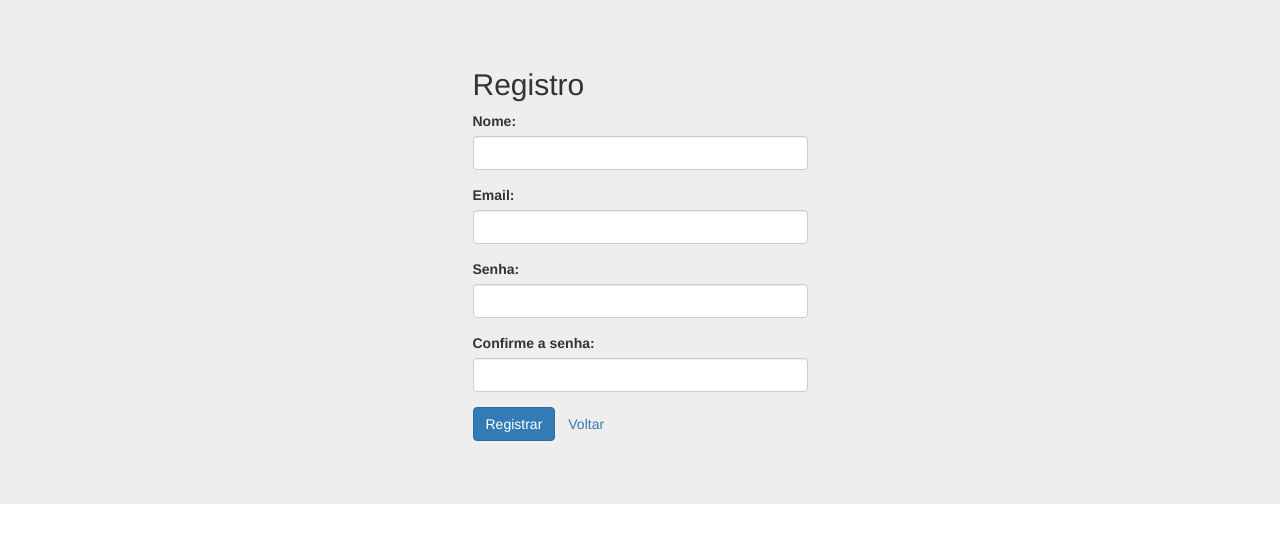
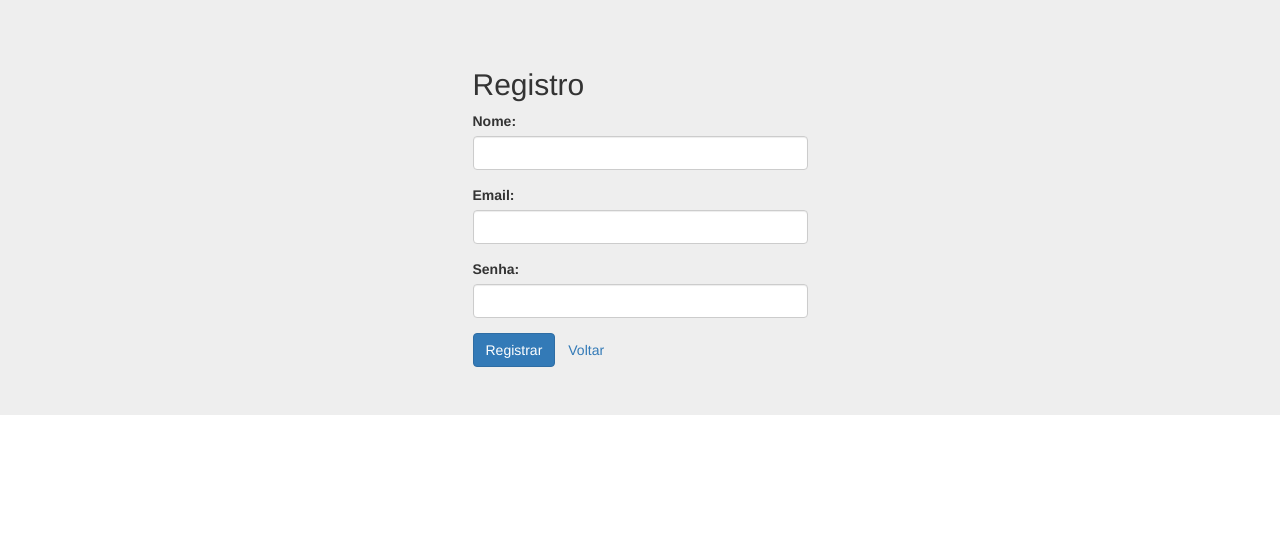
Before and after one commit to rafaelsguerra/mini-projeto-frontend, an Angular app: page /register in a window 1280 px wide. Shown: the top 542 px of the page. Built offline with nearby package versions, Linux system fonts and the light colour scheme.

Commit message:
ajeitando tretas e adicionando form no register

```diff
--- a/src/app/authentication/auth.service.ts
+++ b/src/app/authentication/auth.service.ts
@@ -18,8 +18,6 @@ export class AuthService {
   login(user: User) {
     const credentials = {email: user.email, password: user.password};
     const url = this.authApiUrl + 'login';
-
-    console.log(credentials);
 
     return this.http.post(url, credentials);
   }
--- a/src/app/home/home.component.ts
+++ b/src/app/home/home.component.ts
@@ -1,4 +1,6 @@
 import { Component, OnInit } from '@angular/core';
+
+import { User } from '../user.model';
 
 @Component({
   selector: 'app-home',
@@ -7,7 +9,13 @@ import { Component, OnInit } from '@angular/core';
 })
 export class HomeComponent implements OnInit {
 
-  constructor() { }
+  currentUser: User = new User();
+
+  constructor() {
+    this.currentUser.name = sessionStorage.name;
+    this.currentUser.email = sessionStorage.email;
+    this.currentUser.password = sessionStorage.password;
+  }
 
   ngOnInit() {
   }
--- a/src/app/register/register.component.html
+++ b/src/app/register/register.component.html
@@ -1,32 +1,61 @@
+<!--<div class="col-md-6 col-md-offset-3">-->
+
+  <!--<h2>Registro</h2>-->
+
+
+    <!--<div class="form-group">-->
+      <!--<label for="nameInput">Nome:</label>-->
+      <!--<input type="text" class="form-control" id="nameInput" name="name" #nameInput required>-->
+    <!--</div>-->
+
+    <!--<div class="form-group">-->
+      <!--<label for="emailInput">Email:</label>-->
+      <!--<input type="email" class="form-control" id="emailInput" name="email" #emailInput required>-->
+    <!--</div>-->
+
+    <!--<div class="form-group">-->
+      <!--<label for="passwordInput">Senha:</label>-->
+      <!--<input type="password" class="form-control" id="passwordInput" name="password" #passwordInput required>-->
+    <!--</div>-->
+
+    <!--<div class="form-group">-->
+      <!--<label for="password2Input">Confirme a senha:</label>-->
+      <!--<input type="password" class="form-control" id="password2Input" required>-->
+    <!--</div>-->
+
+    <!--<div class="form-group">-->
+      <!--<button routerLink="" class="btn btn-primary" (click)="onRegisterUser(nameInput.value, emailInput.value, passwordInput.value)" type="submit">Registrar</button>-->
+      <!--<a routerLink="/authenticate" class="btn btn-link">Voltar</a>-->
+    <!--</div>-->
+
+
+<!--</div>-->
+
 <div class="col-md-6 col-md-offset-3">
 
   <h2>Registro</h2>
 
-
-    <div class="form-group">
-      <label for="nameInput">Nome:</label>
-      <input type="text" class="form-control" id="nameInput" name="name" #nameInput required>
+  <form #f="ngForm" (ngSubmit)="onRegisterUser()">
+    <div class="form-group" [ngClass]="{ 'has-error' : !nome.valid && nome.touched}">
+      <label for="nome">Nome:</label>
+      <input type="text" class="form-control" id="nome" name="nome" [(ngModel)]="user.name" required #nome="ngModel">
+      <div *ngIf="!nome.valid && nome.touched" class="help-block">Nome é obrigatório!</div>
     </div>
 
-    <div class="form-group">
-      <label for="emailInput">Email:</label>
-      <input type="email" class="form-control" id="emailInput" name="email" #emailInput required>
+    <div class="form-group" [ngClass]="{ 'has-error' : !email.valid && email.touched}">
+      <label for="email">Email:</label>
+      <input type="email" class="form-control" id="email" name="email" [(ngModel)]="user.email" required email #email="ngModel">
+      <div *ngIf="!email.valid && email.touched" class="help-block">Email é obrigatorio!</div>
     </div>
 
-    <div class="form-group">
-      <label for="passwordInput">Senha:</label>
-      <input type="password" class="form-control" id="passwordInput" name="password" #passwordInput required>
+    <div class="form-group" [ngClass]="{ 'has-error' : !password.valid && password.touched}">
+      <label for="password">Senha:</label>
+      <input type="password" class="form-control" id="password" name="password" [(ngModel)]="user.password" required #password="ngModel">
+      <div *ngIf="!password.valid && password.touched" class="help-block">Senha é obrigatório!</div>
     </div>
 
-    <div class="form-group">
-      <label for="password2Input">Confirme a senha:</label>
-      <input type="password" class="form-control" id="password2Input" required>
-    </div>
-
-    <div class="form-group">
-      <button routerLink="" class="btn btn-primary" (click)="onRegisterUser(nameInput.value, emailInput.value, passwordInput.value)" type="submit">Registrar</button>
-      <a routerLink="/authenticate" class="btn btn-link">Voltar</a>
-    </div>
-
+    <button class="btn btn-primary" type="submit">Registrar</button>
+    <a routerLink="/authenticate" class="btn btn-link">Voltar</a>
+  </form>
 
 </div>
--- a/src/app/register/register.component.ts
+++ b/src/app/register/register.component.ts
@@ -29,20 +29,12 @@ export class RegisterComponent implements OnInit {
   //   return false;
   // }
 
-  onRegisterUser(name: string, email: string, password: string) {
-    this.authService.register(name, email, password).subscribe(message => {
+  onRegisterUser() {
+    this.authService.register(this.user.name, this.user.email, this.user.password).subscribe(message => {
       this.router.navigate(['/authenticate']);
 
     }, error => {
       this.registered = error._body;
     });
-
   }
-
-  onSubmit(form) {
-    console.log(form);
-  }
-
-
-
 }
```
